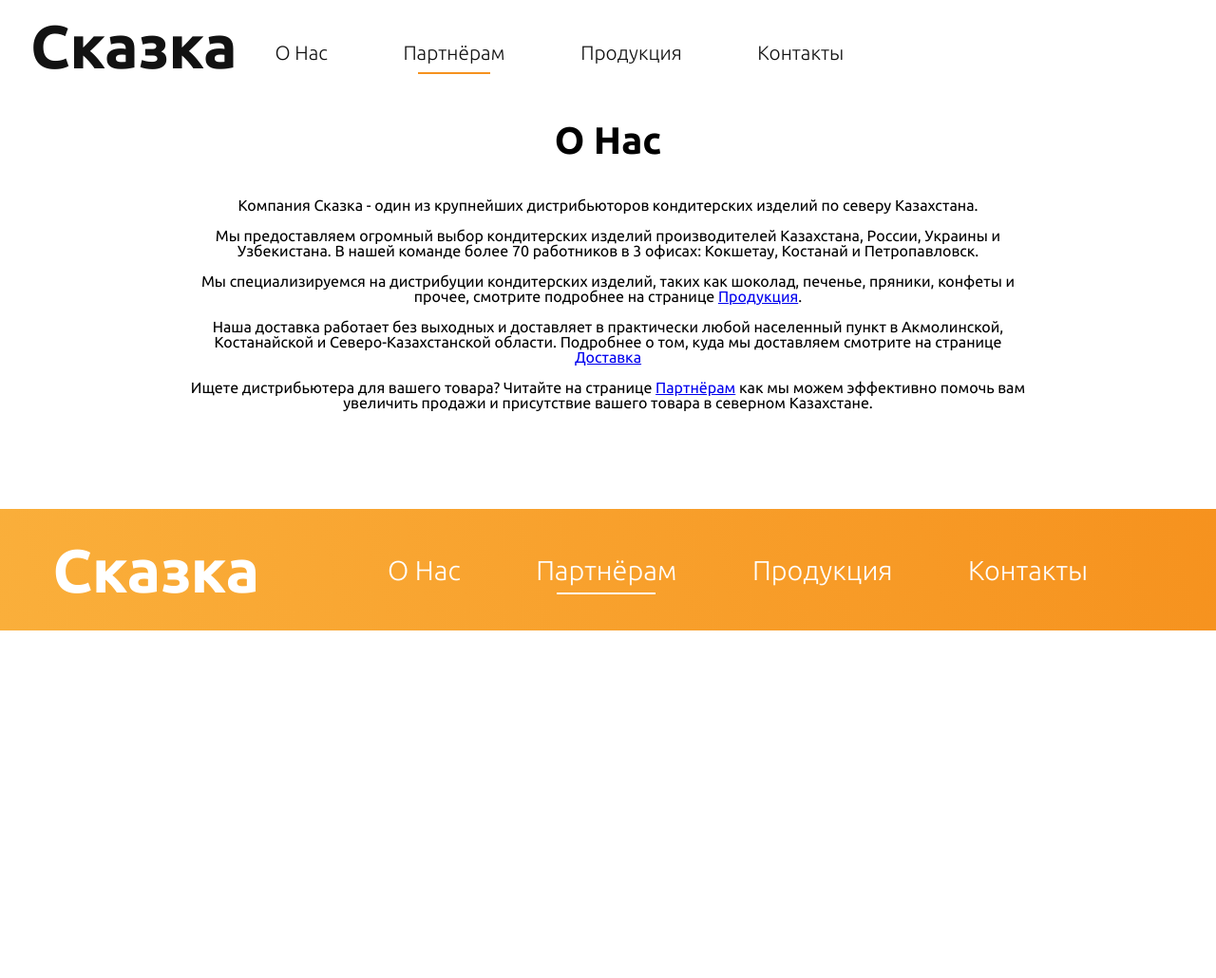
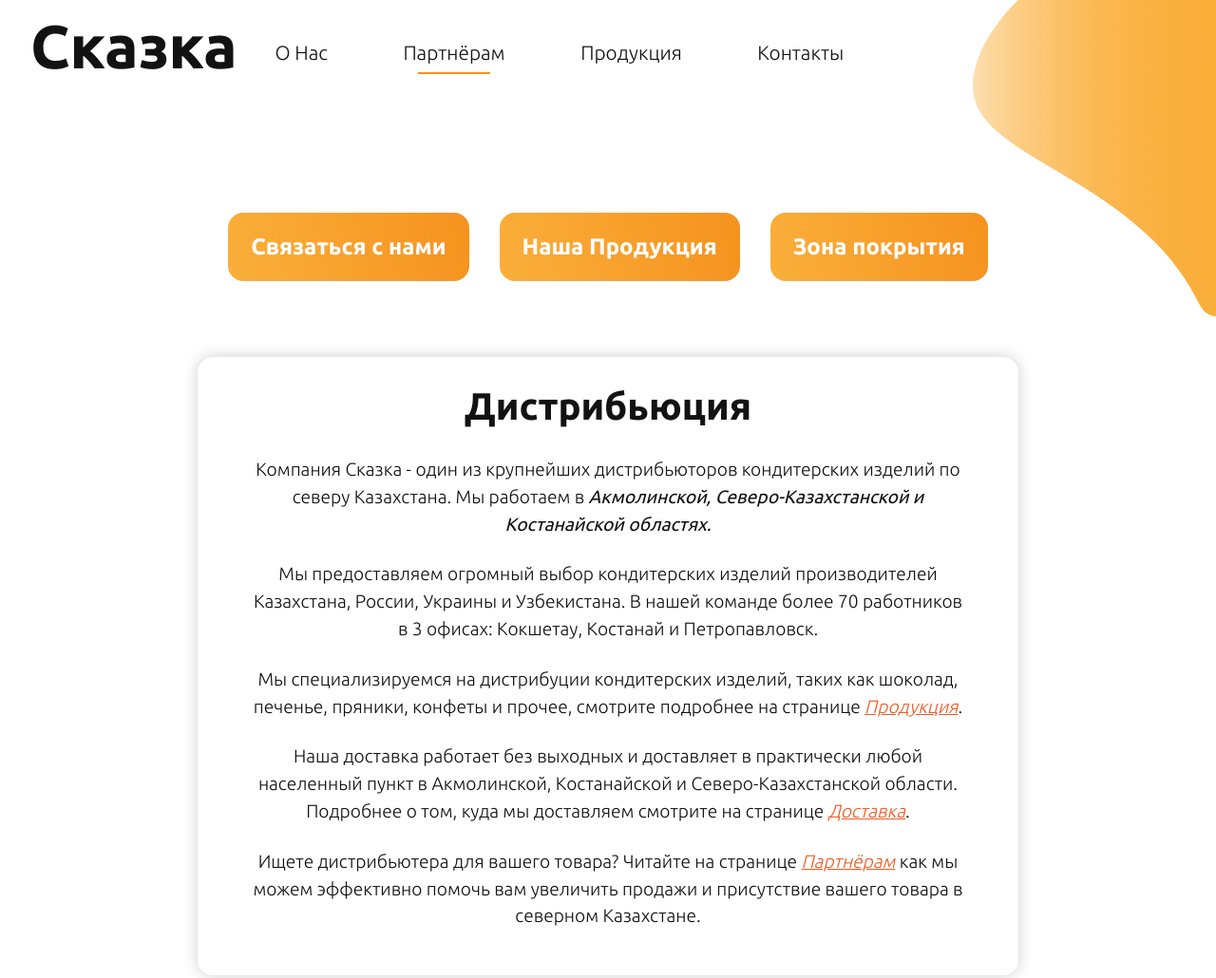
Before and after one commit to skazka-kz/skazka-static, a Gatsby site: page /partners in a window 1280 px wide. Shown: the top 1030 px of the page at 95% size. Before the commit the page ends 800 px from the top, so only its background shows below. Built offline with nearby package versions, Linux system fonts and the light colour scheme; Gatsby itself is replaced by a stand-in of ours.

Commit message:
More content for pages, some SEO things and small styling fixes

```diff
--- a/gatsby-config.js
+++ b/gatsby-config.js
@@ -1,6 +1,6 @@
 module.exports = {
   siteMetadata: {
-    title: `Сказка - Дистрибьютор кондитерских изделий по Казахстану`,
+    title: `Сказка - Дистрибьютор по северу Казахстана`,
     description: `Сказка - оптовый дистрибьютор в городах Кокшетау, Петропавл, Костанай и областях. Мы специализируемся в кондитерских изделиях лучших производителей Казахстана, России и Украины.`,
     author: `@slavabez`,
   },
--- a/src/pages/contacts.js
+++ b/src/pages/contacts.js
@@ -24,7 +24,7 @@ const ContactUsPage = () => (
       <CallToActionA href="#call">Позвонить</CallToActionA>
       <CallToActionA href="#write">Написать</CallToActionA>
     </CtaContainer>
-    <FlexibleWrapper>
+    <FlexibleWrapper topMargin="0">
       <RightGraphic src={rightGraphic} />
       <SectionHeading id="call">Контакты</SectionHeading>
       <Contacts />
--- a/src/pages/partners.js
+++ b/src/pages/partners.js
@@ -3,17 +3,34 @@ import { Link } from "gatsby";
 
 import Layout from "../components/layout";
 import SEO from "../components/seo";
+import CallsToAction from "../components/CallsToAction";
 
-import { PostWrapper, H1, Paragraph } from "../styled";
+import {
+  Accent,
+  PostWrapper,
+  H1,
+  Paragraph,
+  FloatingContentBox,
+  RightGraphic,
+  FlexibleWrapper,
+} from "../styled";
+
+import rightGraphic from "../images/right.svg";
 
 const NotFoundPage = () => (
   <Layout>
     <SEO title="О Нас" />
-    <PostWrapper>
-      <H1>О Нас</H1>
+    <FlexibleWrapper>
+      <RightGraphic src={rightGraphic} />
+      <CallsToAction />
+      <FloatingContentBox>
+        <H1>Дистрибьюция</H1>
         <Paragraph>
-        Компания Сказка - один из крупнейших дистрибьюторов кондитерских изделий
-        по северу Казахстана.
+          Компания Сказка - один из крупнейших дистрибьюторов кондитерских
+          изделий по северу Казахстана. Мы работаем в{" "}
+          <Accent>
+            Акмолинской, Северо-Казахстанской и Костанайской областях.
+          </Accent>
         </Paragraph>
         <Paragraph>
           Мы предоставляем огромный выбор кондитерских изделий производителей
@@ -29,14 +46,18 @@ const NotFoundPage = () => (
           Наша доставка работает без выходных и доставляет в практически любой
           населенный пункт в Акмолинской, Костанайской и Северо-Казахстанской
           области. Подробнее о том, куда мы доставляем смотрите на странице{" "}
-        <Link to="/coverage">Доставка</Link>
+          <Link to="/coverage">Доставка</Link>.
         </Paragraph>
         <Paragraph>
           Ищете дистрибьютера для вашего товара? Читайте на странице{" "}
-        <Link to="/partners">Партнёрам</Link> как мы можем эффективно помочь вам
-        увеличить продажи и присутствие вашего товара в северном Казахстане.
+          <Link to="/partners">Партнёрам</Link> как мы можем эффективно помочь
+          вам увеличить продажи и присутствие вашего товара в северном
+          Казахстане.
         </Paragraph>
-    </PostWrapper>
+      </FloatingContentBox>
+    </FlexibleWrapper>
+
+    <PostWrapper />
   </Layout>
 );
 
--- a/src/styled/index.js
+++ b/src/styled/index.js
@@ -1,6 +1,11 @@
 import styled from "styled-components";
 import { Link } from "gatsby";
-import { black, orange_light, orangeGradient } from "../utilities/colors";
+import {
+  black,
+  orange_light,
+  orange_dark,
+  orangeGradient,
+} from "../utilities/colors";
 
 export const SiteWrapper = styled.main`
   font-family: "Ubuntu", sans-serif;
@@ -29,6 +34,7 @@ export const FlexibleWrapper = styled(ContentWrapper)`
   width: 100%;
   margin: 5rem 0;
   padding: 0;
+  ${p => (p.topMargin ? `margin-top: ${p.topMargin};` : "")}
 `;
 
 export const SectionHeading = styled.h1`
@@ -77,7 +83,7 @@ export const PostWrapper = styled.div`
 export const H1 = styled.h1`
   font-size: 2.5rem;
   font-weight: 700;
-  margin: 2rem 0;
+  margin: 0 0 2rem;
   text-align: center;
 
   @media (max-width: 768px) {
@@ -103,7 +109,7 @@ export const FloatingContentBox = styled.div`
   padding: 2rem;
   background-color: white;
   border-radius: 1rem;
-  margin: 0 2rem;
+  margin: 2rem 0;
 
   p {
     margin: 1.5rem;
@@ -121,8 +127,7 @@ export const FloatingContentBox = styled.div`
   }
 
   a {
-    color: ${orange_light};
-    text-decoration: none;
+    color: ${orange_dark};
     font-style: italic;
   }
 
@@ -256,3 +261,8 @@ export const CallToActionA = styled.a`
     text-align: center;
   }
 `;
+
+export const Accent = styled.span`
+  font-weight: 400;
+  font-style: italic;
+`;
```
Also changed, not shown: src/pages/about.js (+14 -5 lines), src/pages/products.js (+35 -9 lines). Lines whose indentation alone changed are shown as unchanged.
